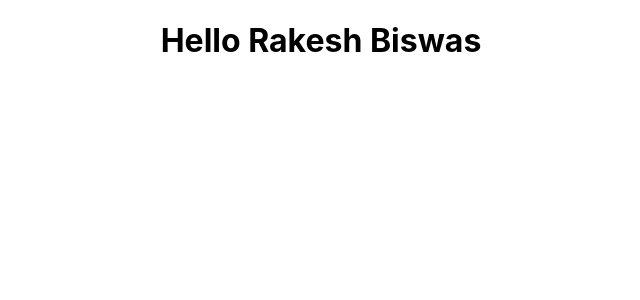
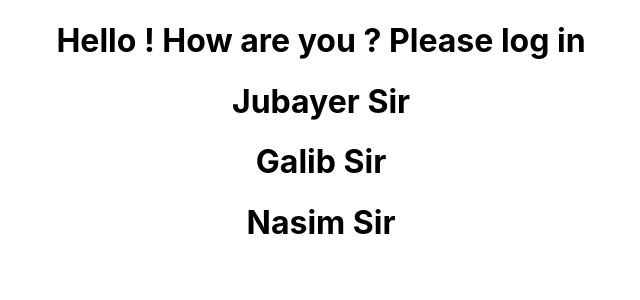
Before and after one commit to Rakesh01999/my-react-typescript, a React (Create React App) app: page / in a window 1280 px wide. Shown: the top 300 px of the page, without its empty margins (319-959 px from the left). Built offline with nearby package versions, Linux system fonts and the light colour scheme.

Commit message:
basic props added

```diff
--- a/src/App.tsx
+++ b/src/App.tsx
@@ -2,12 +2,28 @@ import React from "react";
 import logo from "./logo.svg";
 import "./App.css";
 import Container from "./components/Container";
+import Teacher from "./components/Teacher";
 
 const App: React.FC = () => {
+  const teacherList = [
+    {
+      firstName: "Jubayer",
+      lastName: "Sir",
+    },
+    {
+      firstName: "Galib",
+      lastName: "Sir",
+    },
+    {
+      firstName: "Nasim",
+      lastName: "Sir",
+    },
+  ]
   return (
     // <div className="App">App</div>
     <div className="App">
-      <Container name="Rakesh Biswas" />
+      <Container name="Rakesh Biswas" message={15}  isLogged={false}/>
+      <Teacher teacherList={teacherList} />
     </div>
   );
 };
--- a/src/components/Container.tsx
+++ b/src/components/Container.tsx
@@ -1,14 +1,16 @@
 import React from "react";
 
 type ContainerProps = {
-  name: String;
+  name: string;
+  message: number;
+  isLogged: boolean;
 };
 
 const Container = (props: ContainerProps) => {
   return (
     <div>
       {/* <h1>Hello Rakesh Biswas</h1> */}
-      <h1>Hello {props.name}</h1>
+      <h1>Hello {props.isLogged ? props.name : ""} ! How are you ?  {props.isLogged ? `You have ${props.message} new messages .` : "Please log in" } </h1>
     </div>
   );
 };
--- /dev/null
+++ b/src/components/Teacher.tsx
@@ -0,0 +1,21 @@
+import React from "react";
+
+type TeacherProps = {
+  teacherList: {
+    firstName: string;
+    lastName: string;
+  }[];
+};
+const Teacher = (props: TeacherProps) => {
+  return (
+    <>
+      {props.teacherList.map((teacher) => (
+        <h1>
+            {teacher.firstName} {teacher.lastName}
+        </h1>
+      ))}
+    </>
+  );
+};
+
+export default Teacher;
```
